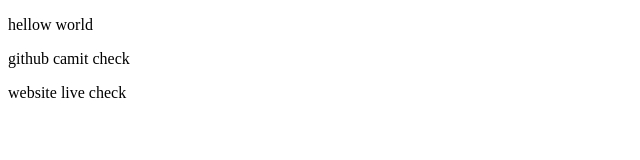
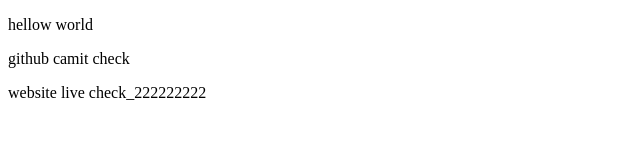
Before and after one commit to rOsHaNiC-26/first_program, a plain HTML site: page index.html in a window 1280 px wide. Shown: the full height of the page, 0-640 px from the left. Drawn offline with Linux system fonts and the light colour scheme.

Commit message:
Modify last paragraph text in index.html
Updated the content of the last paragraph in the body.

```diff
--- a/index.html
+++ b/index.html
@@ -10,7 +10,8 @@
 <body>
     <p>hellow world</p>
     <p>github camit check</p>
-    <p>website live check</p>
+    <p>website live check_222222222</p>
 </body>
 
+
 </html>
```
